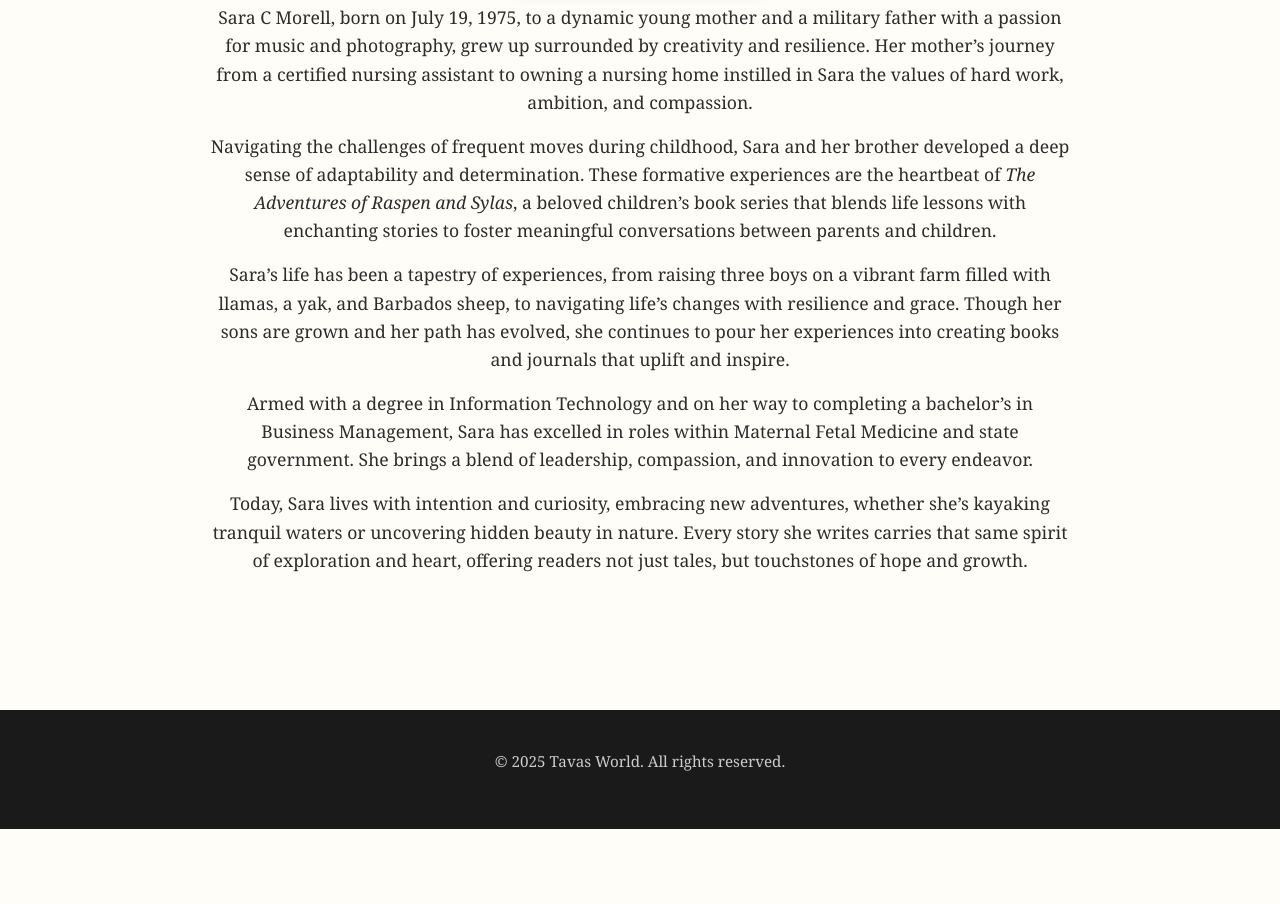
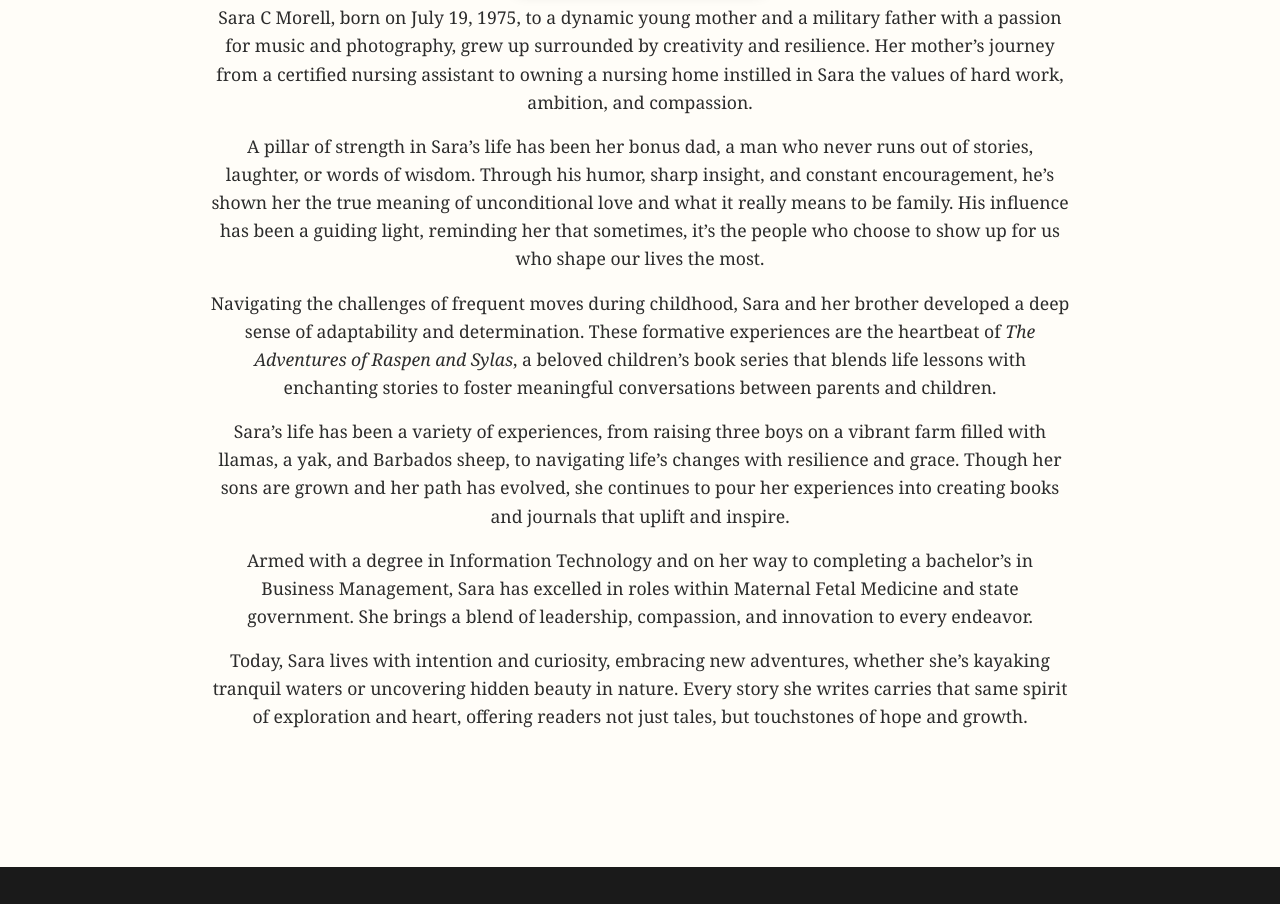
Before and after one commit to saracmorell/tavasworld, a plain HTML site: page about.html in a window 1280 px wide. Shown: the part 810-1714 px from the top of the page. Before the commit the page ends 1639 px from the top, so only its background shows below. Drawn offline with nearby package versions, Linux system fonts and the light colour scheme.

Commit message:
Update about.html

```diff
--- a/about.html
+++ b/about.html
@@ -116,10 +116,13 @@
         Sara C Morell, born on July 19, 1975, to a dynamic young mother and a military father with a passion for music and photography, grew up surrounded by creativity and resilience. Her mother’s journey from a certified nursing assistant to owning a nursing home instilled in Sara the values of hard work, ambition, and compassion.
       </p>
       <p>
+        A pillar of strength in Sara’s life has been her bonus dad, a man who never runs out of stories, laughter, or words of wisdom. Through his humor, sharp insight, and constant encouragement, he’s shown her the true meaning of unconditional love and what it really means to be family. His influence has been a guiding light, reminding her that sometimes, it’s the people who choose to show up for us who shape our lives the most.
+      </p>
+      <p>
         Navigating the challenges of frequent moves during childhood, Sara and her brother developed a deep sense of adaptability and determination. These formative experiences are the heartbeat of <em>The Adventures of Raspen and Sylas</em>, a beloved children’s book series that blends life lessons with enchanting stories to foster meaningful conversations between parents and children.
       </p>
       <p>
-        Sara’s life has been a tapestry of experiences, from raising three boys on a vibrant farm filled with llamas, a yak, and Barbados sheep, to navigating life’s changes with resilience and grace. Though her sons are grown and her path has evolved, she continues to pour her experiences into creating books and journals that uplift and inspire.
+        Sara’s life has been a variety of experiences, from raising three boys on a vibrant farm filled with llamas, a yak, and Barbados sheep, to navigating life’s changes with resilience and grace. Though her sons are grown and her path has evolved, she continues to pour her experiences into creating books and journals that uplift and inspire.
       </p>
       <p>
         Armed with a degree in Information Technology and on her way to completing a bachelor’s in Business Management, Sara has excelled in roles within Maternal Fetal Medicine and state government. She brings a blend of leadership, compassion, and innovation to every endeavor.
```
